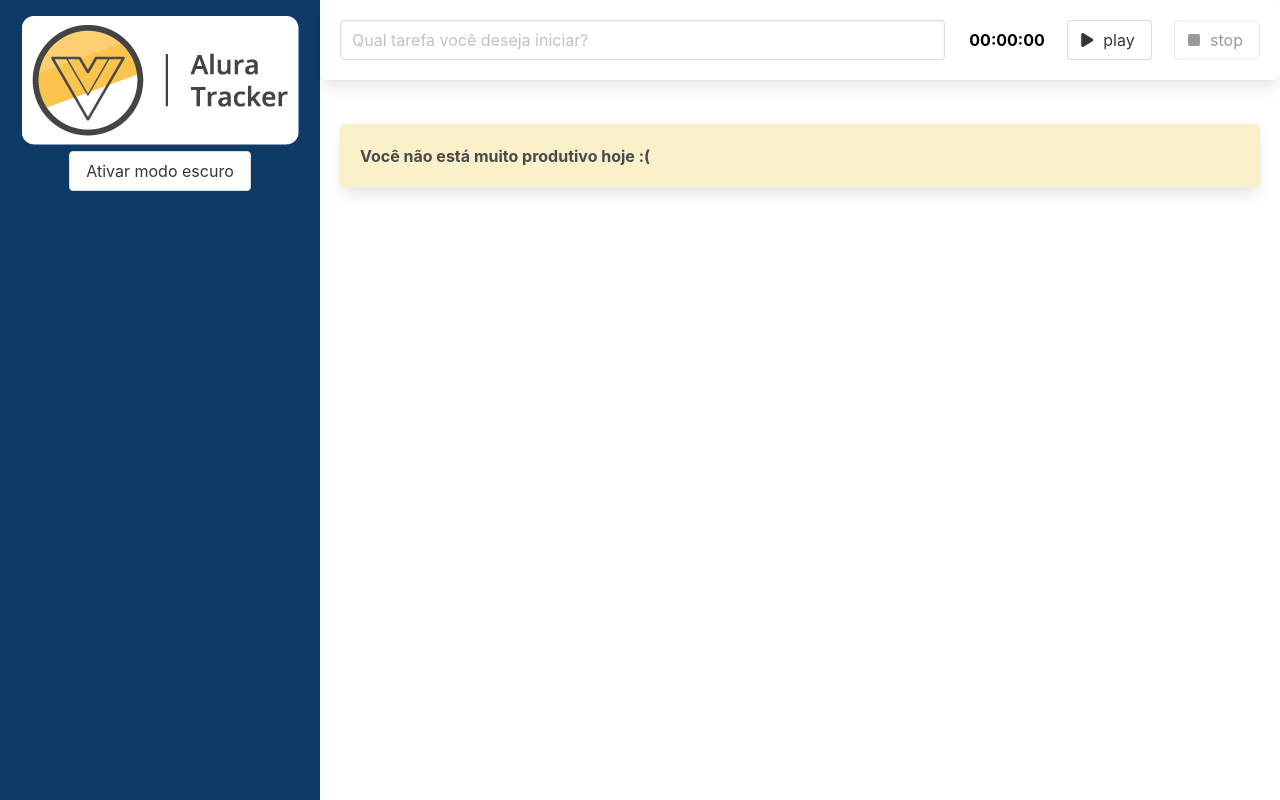
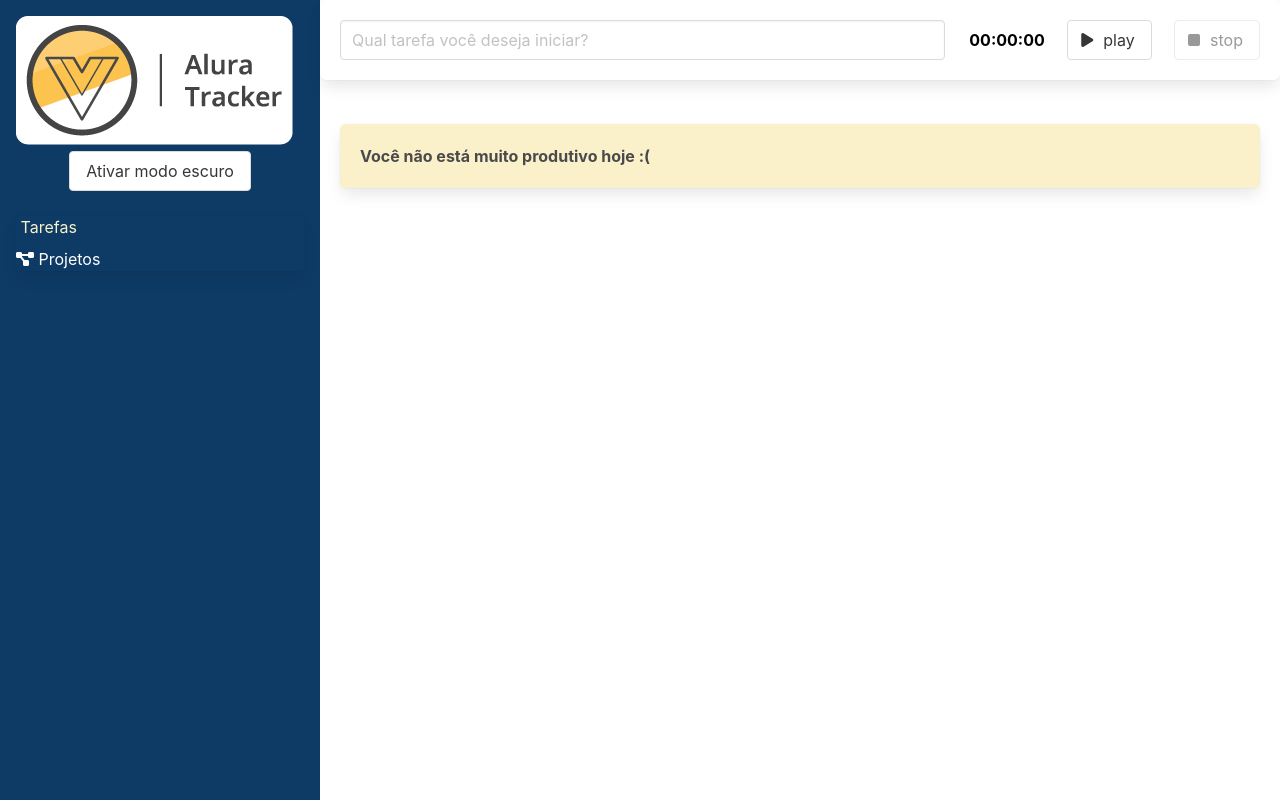
Before and after one commit to ahnucl/alura-tracker, a Vue app: page /#/ in a window 1280 px wide. Built offline with nearby package versions, Linux system fonts and the light colour scheme.

Commit message:
Cria página de projetos

```diff
--- a/src/components/BarraLateral.vue
+++ b/src/components/BarraLateral.vue
@@ -3,10 +3,27 @@
     <h1>
       <img src="../assets/logo.png" alt="">
     </h1>
-
-    <button class="button" @click="alterarTema">
-      {{ textoBotao }}
-    </button>
+    <div class="has-text-centered">
+      <button class="button" @click="alterarTema">
+        {{ textoBotao }}
+      </button>
+    </div>
+    <nav class="panel mt-5">
+      <ul>
+        <li>
+          <router-link to="/" class="link">
+            <i class="fas fa-task"></i>
+            Tarefas
+          </router-link>
+        </li>
+        <li>
+          <router-link to="/projetos" class="link">
+            <i class="fas fa-project-diagram"></i>
+            Projetos
+          </router-link>
+        </li>
+      </ul>
+    </nav>
   </header>
 </template>
 
@@ -45,7 +62,6 @@
   background: #0d3b66;
   width: 100%;
   height: 100vh;
-  text-align: center;
 }
 
 @media only screen and (max-width: 768px) {
@@ -54,4 +70,17 @@
     height: auto;
   }
 }
+
+.panel li {
+    margin: 8px 0;
+}
+.link {
+    color: #fff;
+}
+.link:hover {
+    color: #FAF0CA;
+}
+.link.router-link-active {
+    color: #FAF0CA;
+}
 </style>
--- a/src/roteador/index.ts
+++ b/src/roteador/index.ts
@@ -1,3 +1,4 @@
+import Projetos from "@/views/Projetos.vue";
 import Tarefas from "@/views/Tarefas.vue";
 import { createRouter, createWebHashHistory, RouteRecordRaw } from "vue-router";
 
@@ -6,7 +7,12 @@
     path: '/',
     name: 'Tarefas',
     component: Tarefas
-  }
+  },
+  {
+    path: '/projetos',
+    name: 'Projetos',
+    component: Projetos
+  },
 ]
 
 const roteador = createRouter({
--- /dev/null
+++ b/src/views/Projetos.vue
@@ -0,0 +1,11 @@
+<template>
+<h1>Oi</h1>
+</template>
+
+<script lang="ts">
+import { defineComponent } from 'vue';
+
+export default defineComponent({
+  name: 'Projetos'
+})
+</script>
--- a/src/views/Tarefas.vue
+++ b/src/views/Tarefas.vue
@@ -17,7 +17,7 @@
 import Formulario from "../components/Formulario.vue"
 import Tarefa from "../components/Tarefa.vue"
 import Box from "../components/Box.vue"
-import { ITarefa } from "../interfaces/ITarefa";
+import type { ITarefa } from "../interfaces/ITarefa";
 
 interface State {
   tarefas: ITarefa[],
```
